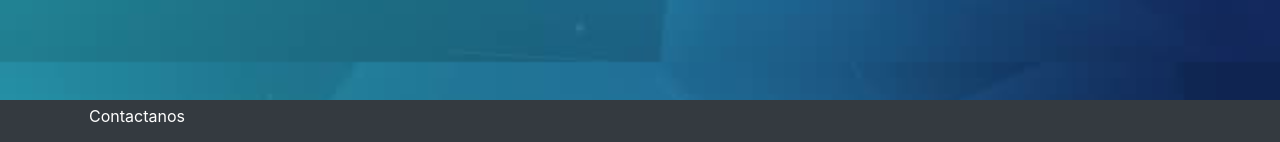
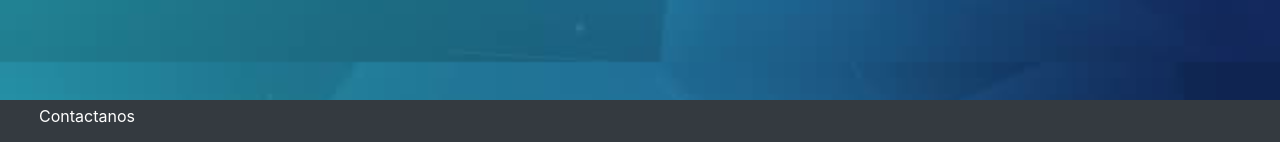
Before and after one commit to KdelRio/django, a Django app: page / in a window 1280 px wide. Shown: the part 658-800 px from the top of the page. Run offline with Django 3.2, Linux system fonts and the light colour scheme; some libraries are stand-ins or nearby versions.

Commit message:
commit 4

```diff
--- a/usuario/templates/usuario/plantilla.html
+++ b/usuario/templates/usuario/plantilla.html
@@ -38,9 +38,9 @@
   {% endblock contenido1 %}
 
   <div class="container-fluid bg-dark fixed-bottom ">
-    <footer class="container  bg-dark ">
+    <footer class="bg-dark ">
       <div class="p-1">
-        <ul style="margin-bottom: 10px;">
+        <ul style="margin-bottom: 10px;margin-left: 20px;">
           <a href="#" class=" text-white">Contactanos</a>
         </ul>
       </div>
```
